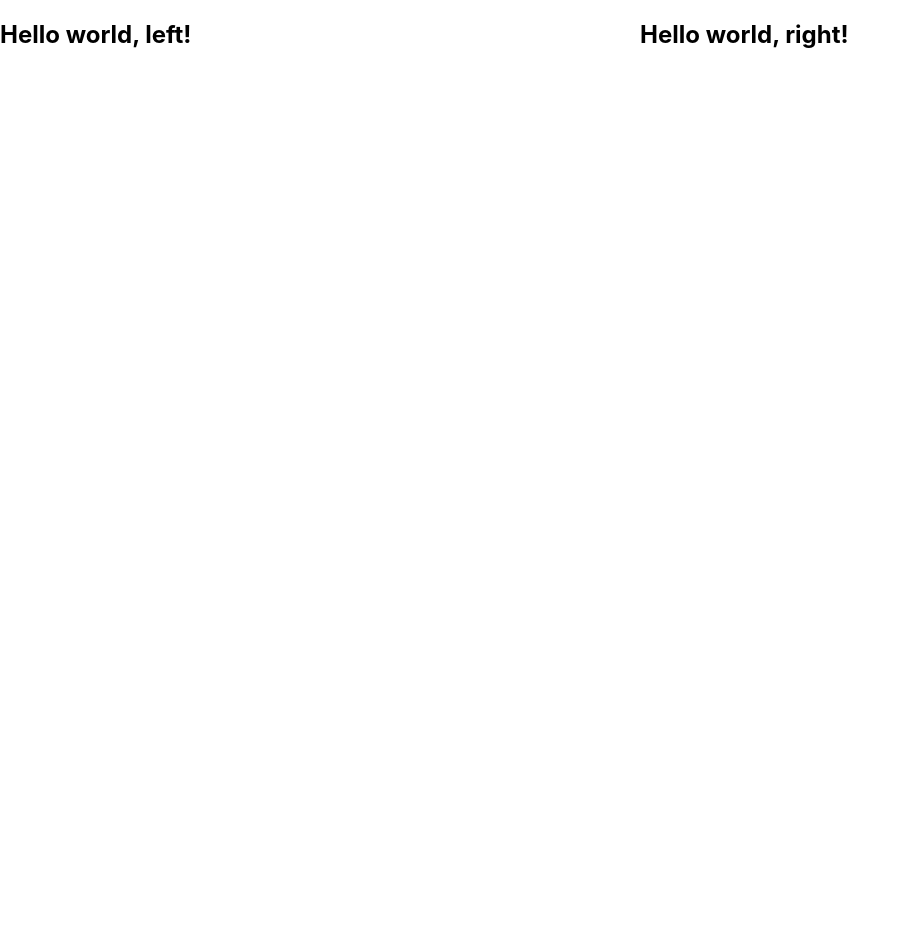
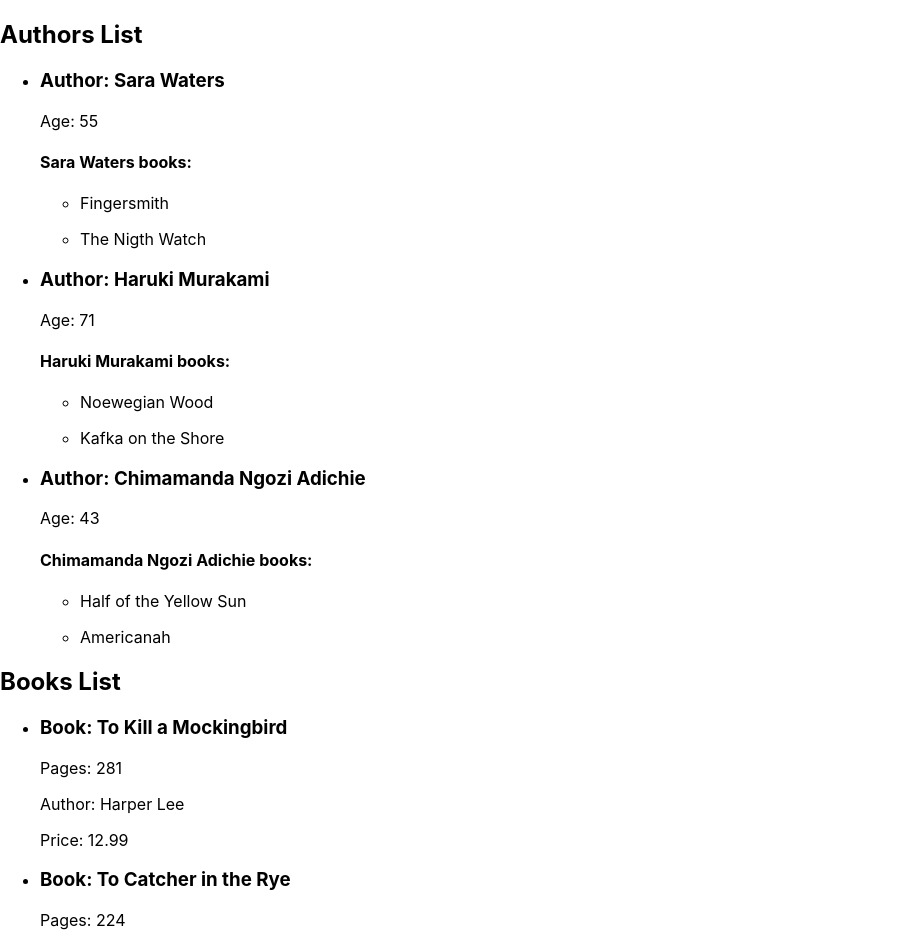
Before and after one commit to sagudecod97/react-patterns-performance, a React (Create React App) app: page / in a window 1280 px wide. Shown: the top 947 px of the page, without its empty margins (0-910 px from the left). Before the commit the page ends 800 px from the top, so only its background shows below. Built offline with nearby package versions, Linux system fonts and the light colour scheme.

Commit message:
Created Lists component to render lists

```diff
--- a/src/App.js
+++ b/src/App.js
@@ -1,18 +1,25 @@
 import "./App.scss";
+import { authors } from "./data/authors";
+import { books } from "./data/books";
 
-import ScreenSplitter from "./components/screen-splitter/screen-splitter";
-
-const SplitItem = ({ title }) => {
-  return <h2>{title}</h2>;
-};
+import AuthorsList from "./components/lists/authors-list/authors-list";
+import BooksList from "./components/lists/books-list/books-list";
+import ListsComponent from "./components/lists/lists-component";
 
 function App() {
   return (
     <div className="App">
-      <ScreenSplitter leftClass="split-left" rigthClass="split-right">
-        <SplitItem title="Hello world, left!" />
-        <SplitItem title="Hello world, right!" />
-      </ScreenSplitter>
+      <ListsComponent
+        items={authors}
+        sourcePropName="authors"
+        ListToRender={AuthorsList}
+      />
+
+      <ListsComponent
+        items={books}
+        sourcePropName="books"
+        ListToRender={BooksList}
+      />
     </div>
   );
 }
--- /dev/null
+++ b/src/components/lists/authors-list/authors-list.jsx
@@ -0,0 +1,30 @@
+import "./authors-list.scss";
+
+const AuthorsList = ({ authors }) => {
+  return (
+    <>
+      <h2>Authors List</h2>
+      <ul>
+        {authors.map(({ id, name, age, books }) => {
+          return (
+            <li key={id}>
+              <h3>Author: {name}</h3>
+              <p>Age: {age}</p>
+
+              <h4>{name} books:</h4>
+              <ul>
+                {books.map((book) => (
+                  <li>
+                    <p>{book}</p>
+                  </li>
+                ))}
+              </ul>
+            </li>
+          );
+        })}
+      </ul>
+    </>
+  );
+};
+
+export default AuthorsList;
--- /dev/null
+++ b/src/components/lists/books-list/books-list.jsx
@@ -0,0 +1,24 @@
+import "./books-list.scss";
+
+const BooksList = ({ books }) => {
+  return (
+    <>
+      <h2>Books List</h2>
+      <ul>
+        {books.map(({ id, name, pages, author, price }) => {
+          return (
+            <li key={id}>
+              <h3>Book: {name}</h3>
+
+              <p>Pages: {pages}</p>
+              <p>Author: {author}</p>
+              <p>Price: {price}</p>
+            </li>
+          );
+        })}
+      </ul>
+    </>
+  );
+};
+
+export default BooksList;
--- /dev/null
+++ b/src/components/lists/lists-component.jsx
@@ -0,0 +1,7 @@
+import "./lists-component.scss";
+
+const ListsComponent = ({ sourcePropName, items, ListToRender }) => {
+  return <ListToRender {...{ [sourcePropName]: items }} />;
+};
+
+export default ListsComponent;
--- /dev/null
+++ b/src/data/authors.js
@@ -0,0 +1,22 @@
+export const authors = [
+  {
+    id: 25634569,
+    name: "Sara Waters",
+    age: 55,
+    books: ["Fingersmith", "The Nigth Watch"],
+  },
+  {
+    id: 85693562,
+    name: "Haruki Murakami",
+    age: 71,
+    country: "Japan",
+    books: ["Noewegian Wood", "Kafka on the Shore"],
+  },
+  {
+    id: 78459612,
+    name: "Chimamanda Ngozi Adichie",
+    age: 43,
+    country: "Nigeria",
+    books: ["Half of the Yellow Sun", "Americanah"],
+  },
+];
--- /dev/null
+++ b/src/data/books.js
@@ -0,0 +1,23 @@
+export const books = [
+  {
+    id: 15698547,
+    name: "To Kill a Mockingbird",
+    pages: 281,
+    author: "Harper Lee",
+    price: 12.99,
+  },
+  {
+    id: 78569245,
+    name: "To Catcher in the Rye",
+    pages: 224,
+    author: "J.D Salinger",
+    price: 9.99,
+  },
+  {
+    id: 15698547,
+    name: "The Little Prince",
+    pages: 85,
+    author: "Antoine de Saint-Exupery",
+    price: 12.99,
+  },
+];
```
Also changed, not shown: src/components/lists/authors-list/authors-list.scss (added), src/components/lists/books-list/books-list.scss (added), src/components/lists/lists-component.scss (added).
